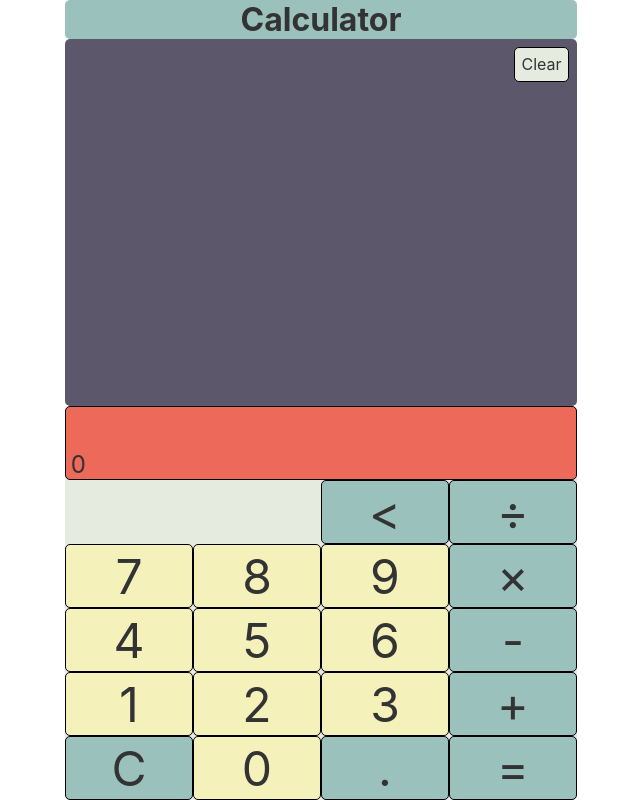
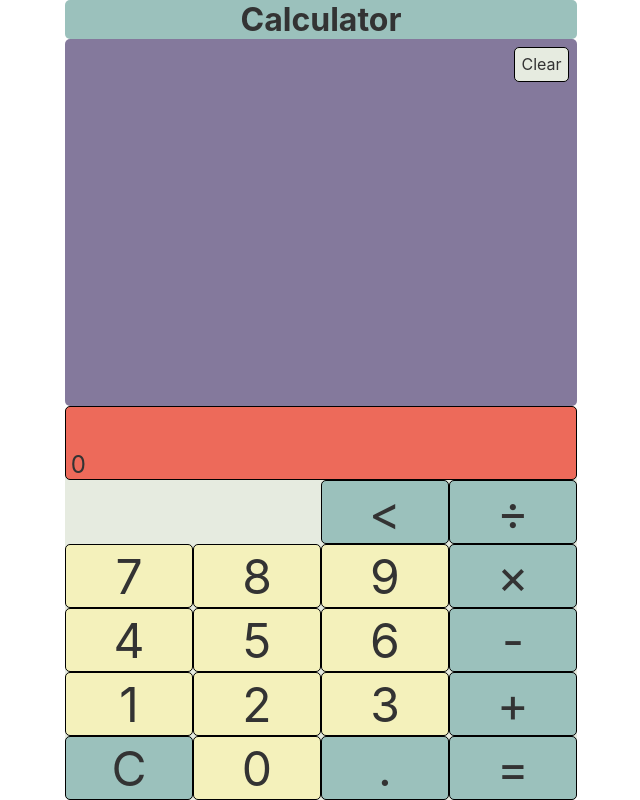
Before and after one commit to reece-b4/calculator, a Svelte app: page / in a window 1280 px wide. Shown: the whole page, without its empty margins (319-959 px from the left). Built offline with nearby package versions, Linux system fonts and the light colour scheme.

Commit message:
increase font contrast in equations list

```diff
--- a/src/components/Equations.svelte
+++ b/src/components/Equations.svelte
@@ -32,7 +32,7 @@
   #display {
     position: relative;
     flex:1;
-    background-color: #5D576B;
+    background-color: #84799c;
     margin: 0;
     padding: 0;
     border-radius: 5px;
```
